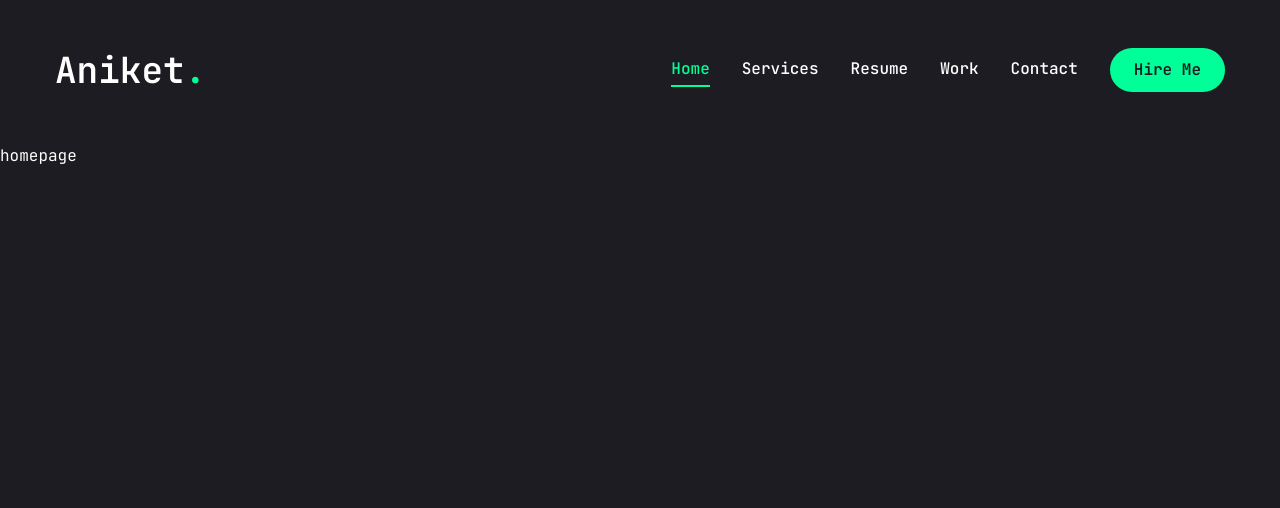
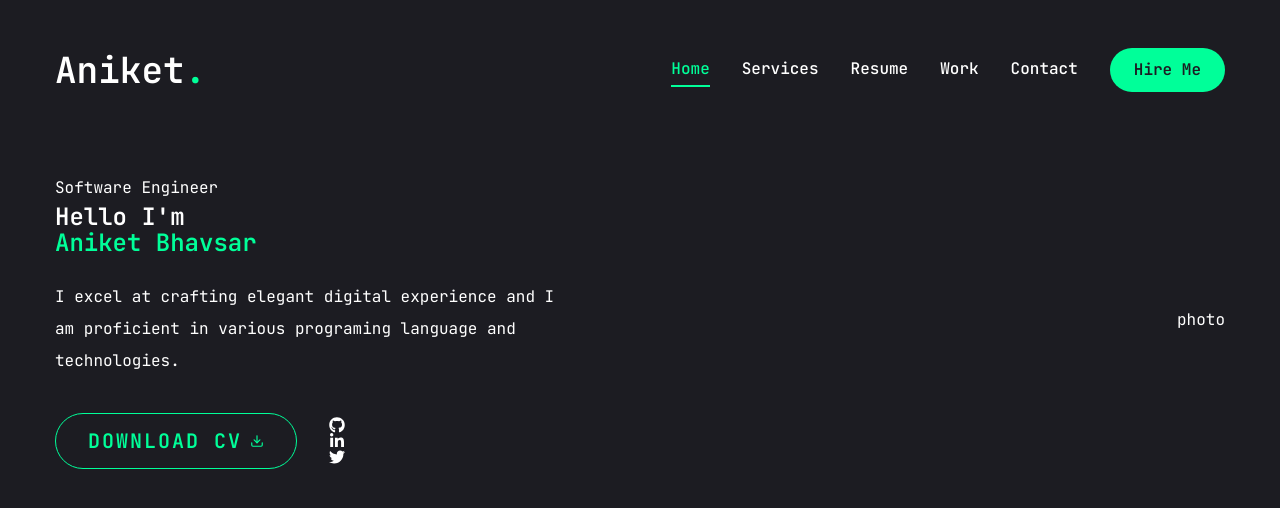
Before and after one commit to aniketbumbc/nextjs-portfolio, a Next.js app: page / in a window 1280 px wide. Shown: the top 508 px of the page. Built offline with nearby package versions, Linux system fonts and the light colour scheme.

Commit message:
Social media icon added

```diff
--- a/app/globals.css
+++ b/app/globals.css
@@ -6,4 +6,16 @@
   body {
     @apply font-primary bg-primary text-white leading-loose;
   }
+
+  .h1 {
+    @apply text-[48px] xl:text-[60px] leading-[1.1] font-semibold;
+  }
+
+  .h2 {
+    @apply text-[36px] xl:text-[48px] leading-[1.1] font-semibold;
+  }
+
+  .h1 {
+    @apply text-[20px] xl:text-[24px] leading-[1.1] font-semibold;
+  }
 }
--- a/app/page.jsx
+++ b/app/page.jsx
@@ -1,3 +1,43 @@
-export default function Home() {
-  return <main>homepage</main>;
-}
+import { Button } from '../components/ui/button';
+import { FiDownload } from 'react-icons/fi';
+import SocialIcons from '@/components/ui/web-components/SocialIcons';
+
+const Home = () => {
+  return (
+    <section className='h-full'>
+      <div className='container mx-auto h-full'>
+        <div className='flex flex-col xl:flex-row items-center justify-between xl:pt-8 xl:pd-24'>
+          <div className='text-center xl:text-left'>
+            <span> Software Engineer</span>
+            <h1 className='h1 mb-6'>
+              Hello I'm <br />{' '}
+              <span className='text-accent'>Aniket Bhavsar</span>
+            </h1>
+            <p className='max-w-[500px] mb-9 text-white'>
+              I excel at crafting elegant digital experience and I am proficient
+              in various programing language and technologies.
+            </p>
+            {/*  Button social media  */}
+            <div className='flex flex-col xl:flex-row items-center gap-8'>
+              <Button
+                variant='outline'
+                size='lg'
+                className='uppercase flex items-center gap-2'
+              >
+                <span className='text-xl'>Download CV</span>
+                <FiDownload />
+              </Button>
+              <div className='mb-8 xl:mb-0'>
+                <SocialIcons />
+              </div>
+            </div>
+          </div>
+
+          <div>photo</div>
+        </div>
+      </div>
+    </section>
+  );
+};
+
+export default Home;
--- /dev/null
+++ b/components/ui/web-components/SocialIcons.jsx
@@ -0,0 +1,25 @@
+import Link from 'next/link';
+
+import { FaGithub, FaLinkedinIn, FaTwitter } from 'react-icons/fa';
+
+const socials = [
+  { icon: <FaGithub />, path: '' },
+  { icon: <FaLinkedinIn />, path: '' },
+  { icon: <FaTwitter />, path: '' },
+];
+
+const SocialIcons = ({ containerStyles, iconStyles }) => {
+  return (
+    <div className={containerStyles}>
+      {socials.map((item, index) => {
+        return (
+          <Link key={index} href={item.path} className={iconStyles}>
+            {item.icon}
+          </Link>
+        );
+      })}
+    </div>
+  );
+};
+
+export default SocialIcons;
```
